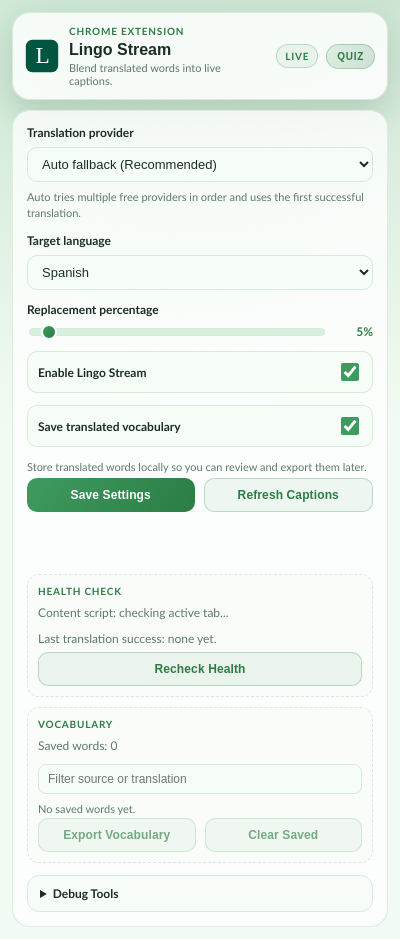
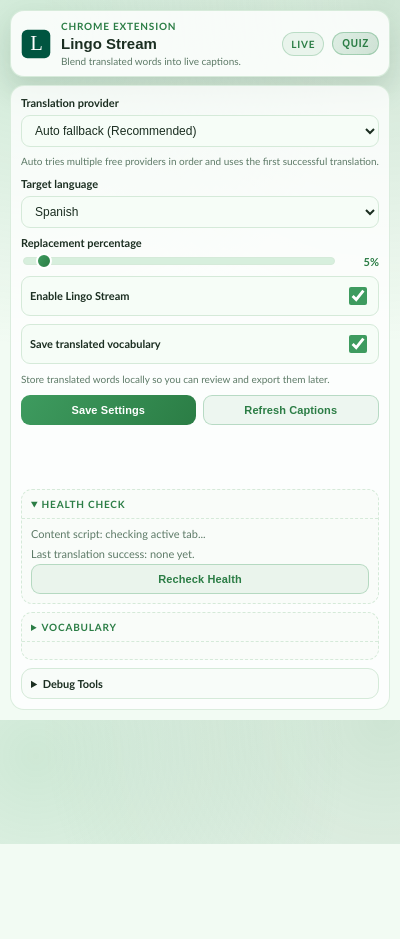
Before and after one commit to UnoxyRich/Lingo-Stream, a browser extension: page extension/popup.html in a window 400 px wide. After the commit the page ends 844 px from the top, so only its background shows below. Drawn offline with Linux system fonts and the light colour scheme.

Commit message:
Tighten UI spacing and improve compact layout
Reduce paddings, gaps, radii and overall widths across docs and extension UIs to tighten spacing and better fit compact viewports. Add responsive adjustments in docs CSS (smaller widths, reduced paddings/gaps, mobile media tweaks) and in quiz CSS (smaller topbar, panels, fonts, and layout changes). Update docs/site.js to introduce isCompactViewport(), disable depth/scroll effects on compact viewports, and adjust centered scroll calculations and segment scroll handlers for small screens. Refactor extension popup layout: shrink popup width, tighten paddings, convert some panel areas to a 2-column grid with span-2 helpers, replace Health/Vocabulary panels with details/summary, and tweak several control sizes and copy (e.g. button labels: “Refresh” and “Next Round”, and hero text). Overall these changes improve responsiveness and reduce visual bulk on smaller screens.

```diff
--- a/docs/site.css
+++ b/docs/site.css
@@ -150,14 +150,14 @@
   left: 50%;
   top: 0;
   transform: translateX(-50%);
-  width: min(1400px, calc(100% - 12px));
+  width: min(1260px, calc(100% - 16px));
   border: 1px solid var(--topbar-border);
   border-top: 0;
   border-radius: 0 0 28px 28px;
   background: var(--panel-mid);
   backdrop-filter: blur(11px);
   box-shadow: var(--shadow-soft);
-  padding: 14px 18px;
+  padding: 11px 15px;
   z-index: 40;
   display: flex;
   align-items: center;
@@ -197,9 +197,9 @@
 
 .topbar.compact {
   top: 8px;
-  width: min(980px, calc(100% - 18px));
+  width: min(940px, calc(100% - 20px));
   border-radius: 18px;
-  padding: 8px 12px;
+  padding: 7px 10px;
   background: var(--panel-strong);
   box-shadow: 0 12px 24px rgba(20, 56, 30, 0.16);
   transform: translateX(-50%) translateY(2px) scale(0.988);
@@ -226,7 +226,7 @@
 
 .nav {
   display: inline-flex;
-  gap: 18px;
+  gap: 14px;
 }
 
 .nav a {
@@ -298,18 +298,18 @@
 }
 
 .screen {
-  min-height: 100svh;
+  min-height: 92svh;
   scroll-snap-align: center;
   scroll-snap-stop: always;
   display: flex;
   align-items: center;
   justify-content: center;
-  padding: 110px 0 42px;
+  padding: 92px 0 30px;
   position: relative;
 }
 
 .screen-inner {
-  width: min(1160px, calc(100% - 28px));
+  width: min(1120px, calc(100% - 24px));
   transform: translate3d(
     calc(var(--section-shift, 0) * -8px),
     calc(var(--section-shift, 0) * 18px),
@@ -325,7 +325,7 @@
 .hero-layout {
   display: grid;
   grid-template-columns: 1.15fr 0.85fr;
-  gap: 26px;
+  gap: 22px;
   align-items: center;
 }
 
@@ -361,7 +361,7 @@
 }
 
 .lead {
-  margin: 17px 0 0;
+  margin: 14px 0 0;
   max-width: 64ch;
   color: var(--muted);
   line-height: 1.62;
@@ -369,14 +369,14 @@
 }
 
 .hero-actions {
-  margin-top: 22px;
+  margin-top: 16px;
   display: flex;
   gap: 10px;
   flex-wrap: wrap;
 }
 
 .hero-badges {
-  margin-top: 16px;
+  margin-top: 12px;
   display: grid;
   grid-template-columns: repeat(2, minmax(0, 1fr));
   gap: 10px;
@@ -450,14 +450,14 @@
 }
 
 .feature-row {
-  margin-top: 28px;
+  margin-top: 22px;
   display: grid;
   grid-template-columns: repeat(3, minmax(0, 1fr));
   gap: 24px;
 }
 
 .feature-screen .screen-inner {
-  min-height: calc(100svh - 154px);
+  min-height: calc(100svh - 132px);
   display: flex;
   flex-direction: column;
   justify-content: center;
@@ -489,7 +489,7 @@
 }
 
 .feature-strip {
-  margin-top: 24px;
+  margin-top: 18px;
   display: grid;
   grid-template-columns: repeat(2, minmax(0, 1fr));
   gap: 14px;
@@ -520,21 +520,21 @@
 .preview-layout {
   display: grid;
   grid-template-columns: 1.02fr 0.98fr;
-  gap: 30px;
+  gap: 20px;
   align-items: center;
   align-content: center;
-  min-height: calc(100svh - 154px);
+  min-height: calc(100svh - 132px);
 }
 
 .preview-controls {
-  padding: 24px;
+  padding: 18px;
   border: 1px solid var(--line-strong);
   border-radius: 20px;
   background: var(--panel-soft);
 }
 
 .control-row {
-  margin-top: 14px;
+  margin-top: 11px;
 }
 
 .control-row label {
@@ -628,7 +628,7 @@
 }
 
 .preview-buttons {
-  margin-top: 14px;
+  margin-top: 10px;
   display: flex;
   gap: 10px;
 }
@@ -664,7 +664,7 @@
 }
 
 .preview-output {
-  padding: 24px;
+  padding: 18px;
   border: 1px solid var(--line-strong);
   border-radius: 20px;
   background: var(--panel-mid);
@@ -707,8 +707,8 @@
 }
 
 .subtitle-card {
-  margin-top: 14px;
-  padding: 14px;
+  margin-top: 12px;
+  padding: 12px;
   border: 1px solid var(--line);
   border-radius: 14px;
   background: var(--panel);
@@ -757,10 +757,10 @@
 .quiz-layout {
   display: grid;
   grid-template-columns: 1fr 1fr;
-  gap: 26px;
+  gap: 20px;
   align-items: center;
   align-content: center;
-  min-height: calc(100svh - 154px);
+  min-height: calc(100svh - 132px);
 }
 
 .quiz-copy p {
@@ -770,7 +770,7 @@
 }
 
 .quiz-points {
-  margin-top: 14px;
+  margin-top: 10px;
   display: grid;
   gap: 10px;
 }
@@ -796,7 +796,7 @@
 }
 
 .quiz-preview-card {
-  padding: 22px;
+  padding: 16px;
   border: 1px solid var(--line-strong);
   border-radius: 20px;
   background: var(--panel-mid);
@@ -812,7 +812,7 @@
 }
 
 .quiz-preview-grid {
-  margin-top: 12px;
+  margin-top: 10px;
   display: grid;
   grid-template-columns: 1fr 1fr;
   gap: 10px;
@@ -836,7 +836,7 @@
   border-radius: 12px;
   background: var(--input-bg);
   color: var(--text);
-  padding: 10px 11px;
+  padding: 8px 10px;
   text-align: left;
   font-size: 14px;
   font-weight: 700;
@@ -851,7 +851,7 @@
 }
 
 .quiz-preview-note {
-  margin: 11px 0 0;
+  margin: 9px 0 0;
   color: var(--muted);
   font-size: 12px;
 }
@@ -859,14 +859,14 @@
 .install-layout {
   display: grid;
   grid-template-columns: 1fr 1fr;
-  gap: 26px;
+  gap: 20px;
   align-items: center;
   align-content: center;
-  min-height: calc(100svh - 154px);
+  min-height: calc(100svh - 132px);
 }
 
 .install-copy ol {
-  margin: 18px 0 0;
+  margin: 14px 0 0;
   padding-left: 18px;
 }
 
@@ -885,13 +885,13 @@
 
 .download-link {
   display: inline-flex;
-  margin-top: 16px;
+  margin-top: 12px;
   color: var(--accent-strong);
   font-weight: 800;
 }
 
 .install-notes {
-  padding: 22px;
+  padding: 16px;
   border: 1px solid var(--line-strong);
   border-radius: 20px;
   background: var(--panel-soft);
@@ -909,11 +909,11 @@
 }
 
 .footer {
-  width: min(1160px, calc(100% - 28px));
-  margin: 0 auto 26px;
+  width: min(1120px, calc(100% - 24px));
+  margin: 0 auto 20px;
   border: 1px solid var(--line);
   border-radius: 16px;
-  padding: 14px;
+  padding: 12px;
   background: var(--footer-bg);
 }
 
@@ -1034,6 +1034,10 @@
 }
 
 @media (max-width: 1040px) {
+  body {
+    scroll-snap-type: none;
+  }
+
   .nav {
     display: none;
   }
@@ -1048,6 +1052,28 @@
   .install-layout {
     grid-template-columns: 1fr;
     min-height: auto;
+  }
+
+  .screen {
+    min-height: auto;
+    scroll-snap-align: none;
+    scroll-snap-stop: normal;
+    padding: 84px 0 24px;
+  }
+
+  .screen-inner {
+    transform: none;
+  }
+
+  .screen.is-current .screen-inner {
+    transform: none;
+  }
+
+  .preview-controls,
+  .preview-output,
+  .quiz-preview-card,
+  .install-notes {
+    padding: 15px;
   }
 
   .feature-row {
@@ -1066,13 +1092,9 @@
 }
 
 @media (max-width: 700px) {
-  body {
-    scroll-snap-type: y proximity;
-  }
-
   .topbar {
     width: calc(100% - 6px);
-    padding: 9px 10px;
+    padding: 8px 9px;
     top: 0;
     border-radius: 0 0 16px 16px;
   }
@@ -1093,8 +1115,7 @@
   }
 
   .screen {
-    padding-top: 78px;
-    min-height: 100svh;
+    padding-top: 74px;
   }
 
   .screen-inner {
--- a/extension/popup.html
+++ b/extension/popup.html
@@ -24,8 +24,8 @@
 
       body {
         margin: 0;
-        width: 372px;
-        min-width: 372px;
+        width: 356px;
+        min-width: 356px;
         color: var(--text);
         font-family: "Manrope", "Avenir Next", "Trebuchet MS", sans-serif;
         background:
@@ -35,16 +35,16 @@
       }
 
       main {
-        padding: 12px;
+        padding: 10px;
       }
 
       .top-card {
         border: 1px solid rgba(213, 234, 217, 0.94);
-        border-radius: 18px;
+        border-radius: 14px;
         background: rgba(255, 255, 255, 0.84);
         box-shadow: var(--shadow-soft);
-        padding: 12px;
-        margin-bottom: 10px;
+        padding: 9px 10px;
+        margin-bottom: 8px;
         display: flex;
         align-items: center;
         justify-content: space-between;
@@ -58,8 +58,8 @@
       }
 
       .brand-logo {
-        width: 34px;
-        height: 34px;
+        width: 30px;
+        height: 30px;
       }
 
       .eyebrow {
@@ -74,14 +74,14 @@
       .hero-title {
         margin: 3px 0 0;
         font-family: "Sora", "Manrope", sans-serif;
-        font-size: 16px;
+        font-size: 15px;
         line-height: 1.2;
       }
 
       .hero-subtitle {
         margin: 2px 0 0;
         color: var(--muted);
-        font-size: 11px;
+        font-size: 10px;
       }
 
       .live-pill {
@@ -107,7 +107,7 @@
         border: 1px solid rgba(62, 155, 95, 0.35);
         background: linear-gradient(120deg, rgba(62, 155, 95, 0.14), rgba(43, 125, 69, 0.2));
         color: var(--accent-strong);
-        padding: 6px 10px;
+        padding: 5px 9px;
         font-size: 10px;
         letter-spacing: 0.07em;
         text-transform: uppercase;
@@ -116,20 +116,38 @@
 
       .panel {
         border: 1px solid rgba(213, 234, 217, 0.86);
-        border-radius: 18px;
-        padding: 14px;
+        border-radius: 14px;
+        padding: 10px;
         background: rgba(255, 255, 255, 0.78);
+        display: grid;
+        grid-template-columns: repeat(2, minmax(0, 1fr));
+        gap: 8px;
       }
 
       .field,
       .field-inline {
-        margin-bottom: 12px;
+        margin: 0;
       }
 
       .field {
         display: flex;
         flex-direction: column;
-        gap: 7px;
+        gap: 6px;
+      }
+
+      .field .hint {
+        margin-top: 1px;
+      }
+
+      .span-2 {
+        grid-column: 1 / -1;
+      }
+
+      .button-row,
+      .status,
+      .health-panel,
+      .panel > details {
+        grid-column: 1 / -1;
       }
 
       .field-inline {
@@ -140,7 +158,7 @@
       }
 
       label {
-        font-size: 12px;
+        font-size: 11px;
         font-weight: 700;
       }
 
@@ -148,11 +166,11 @@
       input[type="range"] {
         width: 100%;
         border: 1px solid var(--line);
-        border-radius: 10px;
-        padding: 8px 10px;
+        border-radius: 9px;
+        padding: 7px 9px;
         background: #f6fdf7;
         color: var(--text);
-        font-size: 13px;
+        font-size: 12px;
       }
 
       input[type="range"] {
@@ -186,7 +204,7 @@
         margin: 0;
         color: var(--muted);
         line-height: 1.45;
-        font-size: 11px;
+        font-size: 10px;
       }
 
       .range-row {
@@ -200,18 +218,18 @@
       }
 
       #replacementPercentageValue {
-        min-width: 38px;
+        min-width: 34px;
         text-align: right;
         color: var(--accent-strong);
-        font-size: 12px;
+        font-size: 11px;
         font-weight: 800;
       }
 
       .switch-row {
         border: 1px solid var(--line);
-        border-radius: 10px;
+        border-radius: 9px;
         background: #f6fdf7;
-        padding: 8px 10px;
+        padding: 7px 8px;
       }
 
       input[type="checkbox"] {
@@ -223,8 +241,8 @@
 
       .button-row {
         display: flex;
-        gap: 9px;
-        margin-top: 3px;
+        gap: 7px;
+        margin-top: 1px;
       }
 
       .section-title {
@@ -238,9 +256,9 @@
 
       button {
         border: 0;
-        border-radius: 10px;
-        padding: 9px 12px;
-        font-size: 12px;
+        border-radius: 9px;
+        padding: 8px 10px;
+        font-size: 11px;
         font-weight: 800;
         letter-spacing: 0.01em;
         cursor: pointer;
@@ -282,38 +300,49 @@
       }
 
       .health-panel {
-        margin-top: 10px;
+        margin-top: 0;
         border: 1px dashed var(--line);
-        border-radius: 12px;
-        padding: 10px;
+        border-radius: 11px;
+        padding: 9px;
         background: rgba(248, 252, 248, 0.84);
+      }
+
+      .health-panel summary {
+        margin: -9px -9px 8px;
+        padding: 8px 9px;
+        border-bottom: 1px dashed var(--line);
+        color: var(--accent-strong);
+        font-size: 10px;
+        letter-spacing: 0.08em;
+        text-transform: uppercase;
+        font-weight: 800;
       }
 
       .health-line {
         margin: 0 0 4px;
         min-height: 14px;
-        font-size: 11px;
+        font-size: 10px;
       }
 
       .vocabulary-toolbar {
-        margin: 8px 0;
+        margin: 6px 0;
       }
 
       #vocabularyFilterInput {
         width: 100%;
         border: 1px solid var(--line);
         border-radius: 8px;
-        padding: 7px 9px;
+        padding: 6px 8px;
         background: #f6fdf7;
         color: var(--text);
-        font-size: 12px;
+        font-size: 11px;
       }
 
       .vocabulary-list {
         border: 1px solid var(--line);
         border-radius: 8px;
         background: #eff8f0;
-        max-height: 162px;
+        max-height: 132px;
         overflow: auto;
       }
 
@@ -344,13 +373,13 @@
       .vocabulary-empty {
         margin: 6px 0 0;
         color: var(--muted);
-        font-size: 11px;
+        font-size: 10px;
       }
 
       .status {
-        min-height: 18px;
-        margin: 8px 0 0;
-        font-size: 12px;
+        min-height: 16px;
+        margin: 4px 0 0;
+        font-size: 11px;
         color: var(--muted);
       }
 
@@ -363,21 +392,21 @@
       }
 
       details {
-        margin-top: 12px;
+        margin-top: 0;
         border: 1px solid var(--line);
-        border-radius: 12px;
+        border-radius: 11px;
         background: rgba(248, 252, 248, 0.84);
       }
 
       summary {
-        padding: 10px 12px;
-        font-size: 12px;
+        padding: 8px 9px;
+        font-size: 11px;
         font-weight: 800;
         cursor: pointer;
       }
 
       .debug-content {
-        padding: 0 12px 12px;
+        padding: 0 9px 9px;
       }
 
       .debug-controls {
@@ -389,7 +418,7 @@
 
       #clearLogsButton {
         width: 100%;
-        margin-bottom: 8px;
+        margin-bottom: 6px;
         color: var(--accent-strong);
         border: 1px solid rgba(62, 155, 95, 0.3);
         background: rgba(62, 155, 95, 0.08);
@@ -398,11 +427,11 @@
       #logPanel {
         border: 1px solid var(--line);
         border-radius: 8px;
-        padding: 8px;
-        height: 136px;
+        padding: 7px;
+        height: 108px;
         overflow-y: auto;
         font-family: "Consolas", "JetBrains Mono", monospace;
-        font-size: 12px;
+        font-size: 11px;
         white-space: pre-wrap;
         background: #eff8f0;
       }
@@ -414,7 +443,15 @@
       @media (max-width: 420px) {
         body {
           width: 100%;
-          min-width: 320px;
+          min-width: 300px;
+        }
+
+        .panel {
+          grid-template-columns: 1fr;
+        }
+
+        .span-2 {
+          grid-column: auto;
         }
       }
     </style>
@@ -437,7 +474,7 @@
       </header>
 
       <section class="panel">
-        <div class="field">
+        <div class="field span-2">
           <label for="translationProvider">Translation provider</label>
           <select id="translationProvider" name="translationProvider">
             <option value="auto">Auto fallback (Recommended)</option>
@@ -489,7 +526,7 @@
           <label for="saveVocabulary">Save translated vocabulary</label>
           <input id="saveVocabulary" name="saveVocabulary" type="checkbox" />
         </div>
-        <p class="hint">Store translated words locally so you can review and export them later.</p>
+        <p class="hint span-2">Store translated words locally so you can review and export them later.</p>
 
         <div class="button-row">
           <button id="saveButton" type="button">Save Settings</button>
@@ -499,8 +536,8 @@
         <p id="saveStatus" class="status" role="status" aria-live="polite"></p>
         <p id="runtimeStatus" class="status" role="status" aria-live="polite"></p>
 
-        <div class="health-panel">
-          <p class="section-title">Health Check</p>
+        <details class="health-panel span-2" open>
+          <summary>Health Check</summary>
           <p id="contentHealthStatus" class="status health-line" role="status" aria-live="polite">
             Content script: checking active tab...
           </p>
@@ -510,10 +547,10 @@
           <div class="button-row">
             <button id="recheckHealthButton" type="button">Recheck Health</button>
           </div>
-        </div>
+        </details>
 
-        <div class="health-panel">
-          <p class="section-title">Vocabulary</p>
+        <details class="health-panel span-2">
+          <summary>Vocabulary</summary>
           <p id="vocabularyStatus" class="status health-line" role="status" aria-live="polite">Saved words: 0</p>
           <div class="vocabulary-toolbar">
             <input
@@ -540,9 +577,9 @@
             <button id="exportVocabularyButton" type="button">Export Vocabulary</button>
             <button id="clearVocabularyButton" type="button">Clear Saved</button>
           </div>
-        </div>
+        </details>
 
-        <details>
+        <details class="span-2">
           <summary>Debug Tools</summary>
           <div class="debug-content">
             <div class="debug-controls">
--- a/extension/quiz.css
+++ b/extension/quiz.css
@@ -137,14 +137,14 @@
   top: 0;
   z-index: 20;
   margin: 0 auto;
-  width: min(1300px, calc(100% - 16px));
+  width: min(1180px, calc(100% - 14px));
   border: 1px solid var(--topbar-border);
   border-top: 0;
-  border-radius: 0 0 24px 24px;
+  border-radius: 0 0 18px 18px;
   background: var(--panel-mid);
   backdrop-filter: blur(11px);
   box-shadow: var(--shadow-soft);
-  padding: 12px 14px;
+  padding: 10px 12px;
   display: flex;
   align-items: center;
   justify-content: space-between;
@@ -160,13 +160,13 @@
 }
 
 .brand-logo {
-  width: 34px;
-  height: 34px;
+  width: 30px;
+  height: 30px;
 }
 
 .brand-name {
   font-family: "Sora", "Manrope", sans-serif;
-  font-size: 15px;
+  font-size: 14px;
   font-weight: 700;
 }
 
@@ -177,9 +177,9 @@
 
 .btn {
   border: 0;
-  border-radius: 10px;
-  padding: 10px 14px;
-  font-size: 13px;
+  border-radius: 9px;
+  padding: 8px 11px;
+  font-size: 12px;
   font-weight: 800;
   text-decoration: none;
   cursor: pointer;
@@ -211,15 +211,15 @@
 }
 
 main {
-  width: min(1200px, calc(100% - 22px));
+  width: min(1120px, calc(100% - 18px));
   margin: 0 auto;
-  padding: 22px 0 30px;
+  padding: 16px 0 24px;
 }
 
 .quiz-shell {
   display: grid;
-  grid-template-columns: 0.95fr 1.05fr;
-  gap: 18px;
+  grid-template-columns: 0.72fr 1.28fr;
+  gap: 14px;
 }
 
 .hero-card,
@@ -232,11 +232,14 @@
 }
 
 .hero-card {
-  padding: 20px;
-  min-height: 540px;
+  padding: 16px;
+  min-height: 0;
   display: flex;
   flex-direction: column;
-  justify-content: space-between;
+  gap: 12px;
+  align-self: start;
+  position: sticky;
+  top: 76px;
 }
 
 .eyebrow {
@@ -262,21 +265,21 @@
 }
 
 .lead {
-  margin: 12px 0 0;
+  margin: 10px 0 0;
   color: var(--muted);
   line-height: 1.6;
   font-size: 15px;
 }
 
 .hero-kpis {
-  margin-top: 18px;
+  margin-top: 8px;
   display: grid;
   grid-template-columns: repeat(2, minmax(0, 1fr));
   gap: 8px;
 }
 
 .kpi {
-  padding: 10px 12px;
+  padding: 8px 10px;
   border: 1px solid rgba(62, 155, 95, 0.2);
   border-radius: 12px;
   background: var(--panel-mid);
@@ -293,22 +296,22 @@
   display: block;
   margin-top: 4px;
   color: var(--accent-strong);
-  font-size: 18px;
+  font-size: 16px;
 }
 
 .hero-note {
-  margin-top: 14px;
+  margin-top: 4px;
   border: 1px solid rgba(62, 155, 95, 0.25);
   border-radius: 13px;
-  padding: 12px;
+  padding: 10px;
   background: linear-gradient(160deg, var(--panel-mid), var(--panel-soft));
-  font-size: 13px;
+  font-size: 12px;
   color: var(--muted);
   line-height: 1.55;
 }
 
 .quiz-panel {
-  padding: 16px;
+  padding: 14px;
 }
 
 .panel-head {
@@ -319,7 +322,7 @@
 }
 
 .panel-head h2 {
-  font-size: 20px;
+  font-size: 18px;
 }
 
 .stats {
@@ -352,7 +355,7 @@
 }
 
 .progress-wrap {
-  margin-top: 12px;
+  margin-top: 10px;
 }
 
 .progress-label {
@@ -377,10 +380,10 @@
 }
 
 .status-line {
-  margin: 10px 0 0;
+  margin: 8px 0 0;
   min-height: 18px;
   color: var(--muted);
-  font-size: 13px;
+  font-size: 12px;
 }
 
 .status-line.good {
@@ -392,10 +395,10 @@
 }
 
 .board {
-  margin-top: 12px;
+  margin-top: 10px;
   display: grid;
   grid-template-columns: 1fr 1fr;
-  gap: 12px;
+  gap: 10px;
 }
 
 .column-title {
@@ -409,7 +412,10 @@
 
 .choices {
   display: grid;
-  gap: 8px;
+  gap: 7px;
+  max-height: min(56vh, 440px);
+  overflow-y: auto;
+  padding-right: 1px;
 }
 
 .choice {
@@ -419,8 +425,8 @@
   border-radius: 12px;
   background: var(--choice-bg);
   color: var(--text);
-  padding: 11px 12px;
-  font-size: 14px;
+  padding: 9px 10px;
+  font-size: 13px;
   font-weight: 700;
   cursor: pointer;
   transition: transform 120ms ease, border-color 120ms ease, box-shadow 120ms ease;
@@ -449,7 +455,7 @@
 }
 
 .empty-state {
-  padding: 18px;
+  padding: 14px;
 }
 
 .empty-state h2 {
@@ -487,6 +493,12 @@
 
   .hero-card {
     min-height: auto;
+    position: static;
+  }
+
+  .choices {
+    max-height: none;
+    overflow-y: visible;
   }
 }
 
```
Also changed, not shown: docs/site.js (+29 -2 lines), extension/quiz.html (+4 -5 lines).
